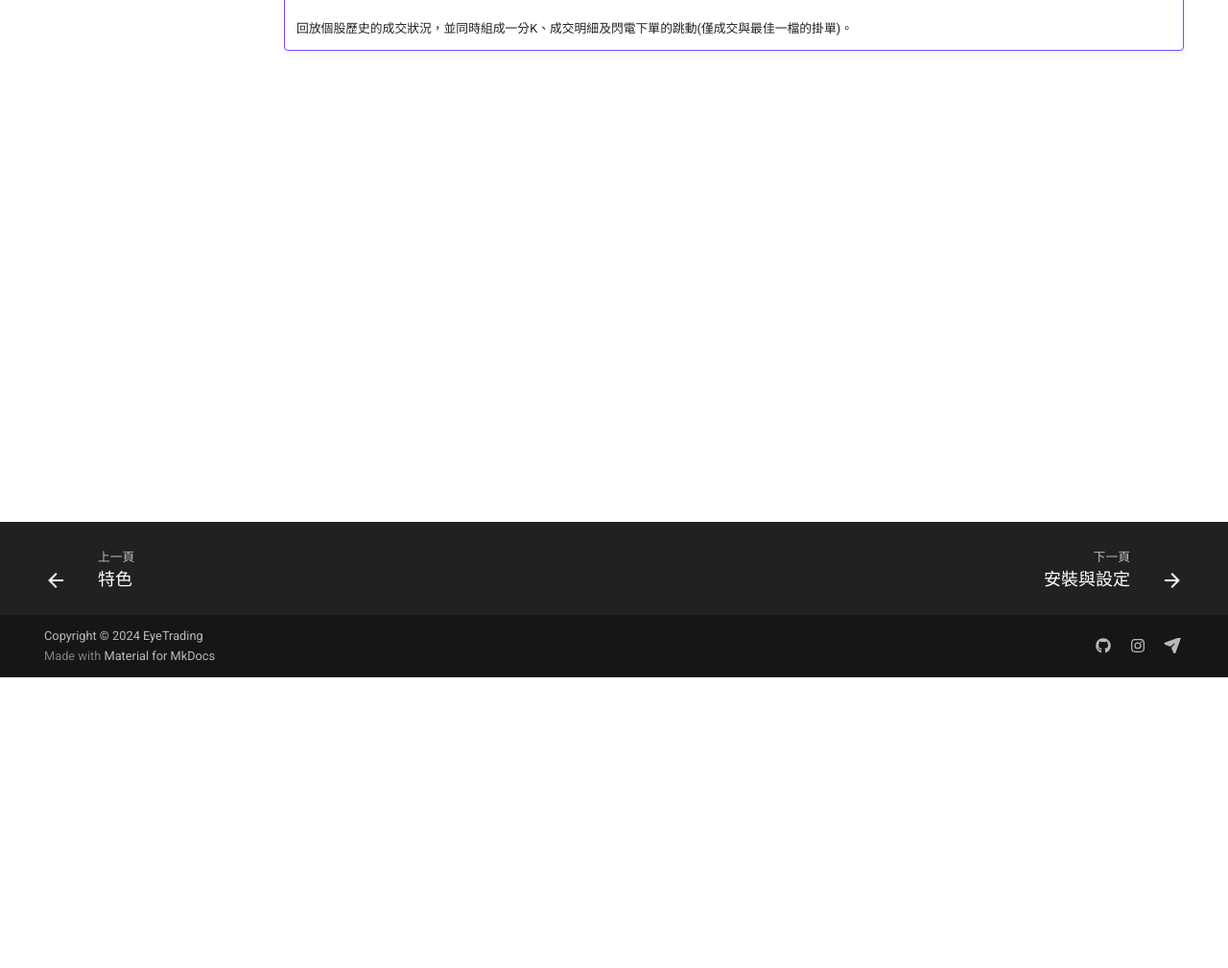
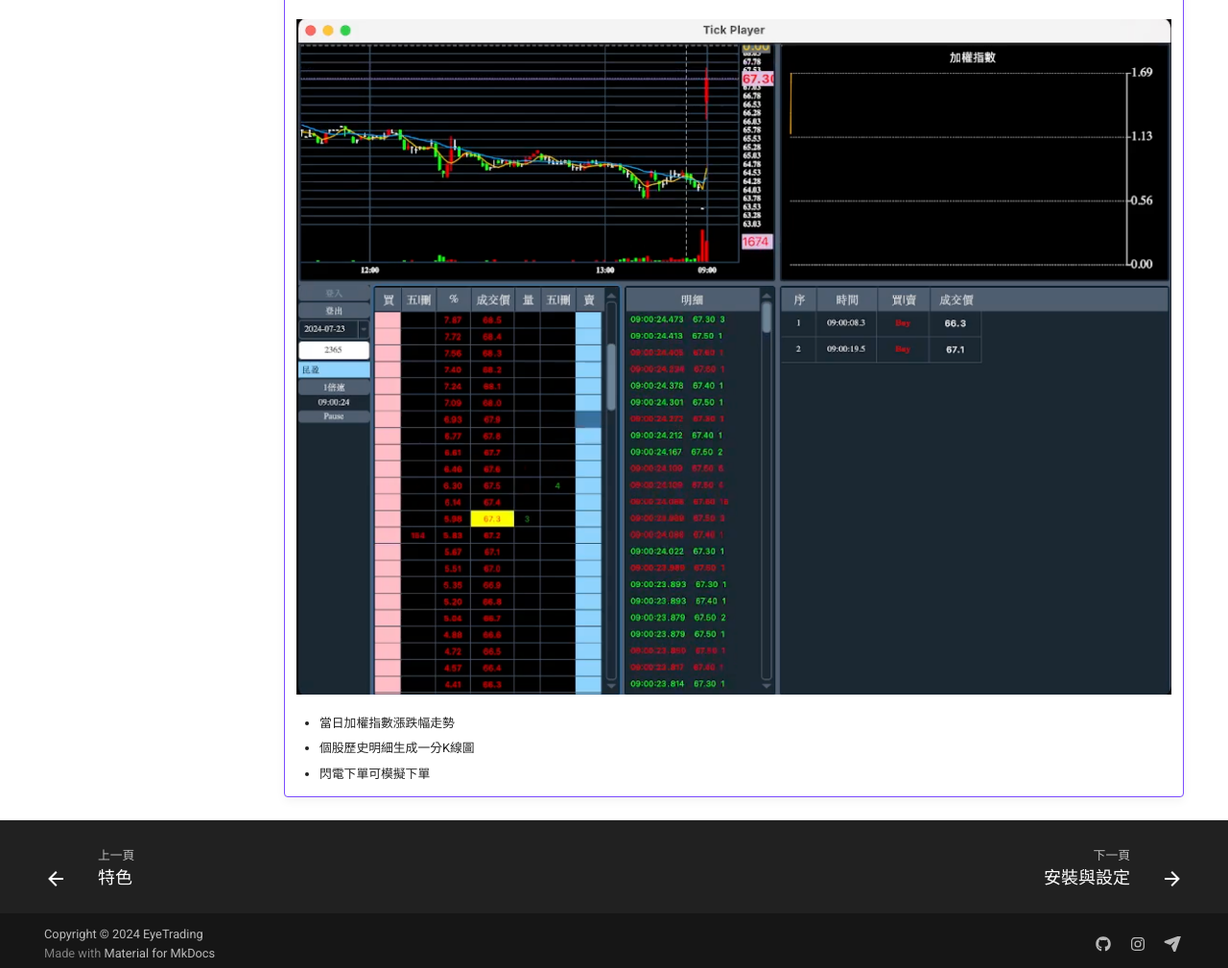
Before and after one commit to EyeTrading/eyetrading.github.io, an MkDocs documentation site: the page built from docs/tickplayer.md, in a window 1280 px wide and 1400 px high, scrolled down 303 px. Shown: the part 391-1400 px from the top of the window at 96% size. Built offline with MkDocs 1.6.1 and Material for MkDocs 9.7.7, drawn with Linux system fonts in a browser that asks for light colours; comment, search, counter and statistics services are not loaded.

Commit message:
Add files via upload

```diff
--- a/docs/tickplayer.md
+++ b/docs/tickplayer.md
@@ -7,4 +7,9 @@
 
     <iframe width="560" height="315" src="https://www.youtube.com/embed/cBL1EE7pXSs?si=zm0zxJS-Gz49onAG" title="YouTube video player" frameborder="0" allow="accelerometer; autoplay; clipboard-write; encrypted-media; gyroscope; picture-in-picture; web-share" referrerpolicy="strict-origin-when-cross-origin" allowfullscreen></iframe>
 
-    回放個股歷史的成交狀況，並同時組成一分K、成交明細及閃電下單的跳動(僅成交與最佳一檔的掛單)。
+
+    ![tick_player](img/TickPlayer.png)
+
+    - 當日加權指數漲跌幅走勢
+    - 個股歷史明細生成一分K線圖
+    - 閃電下單可模擬下單
```
